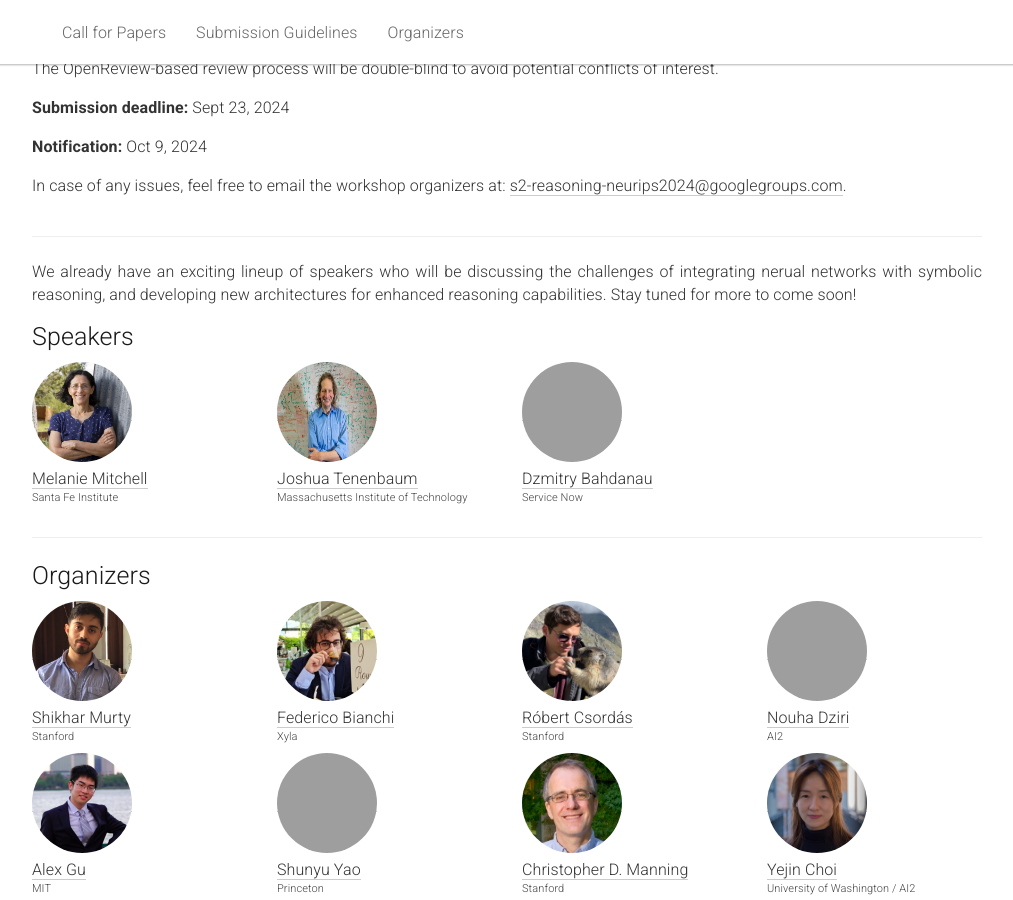
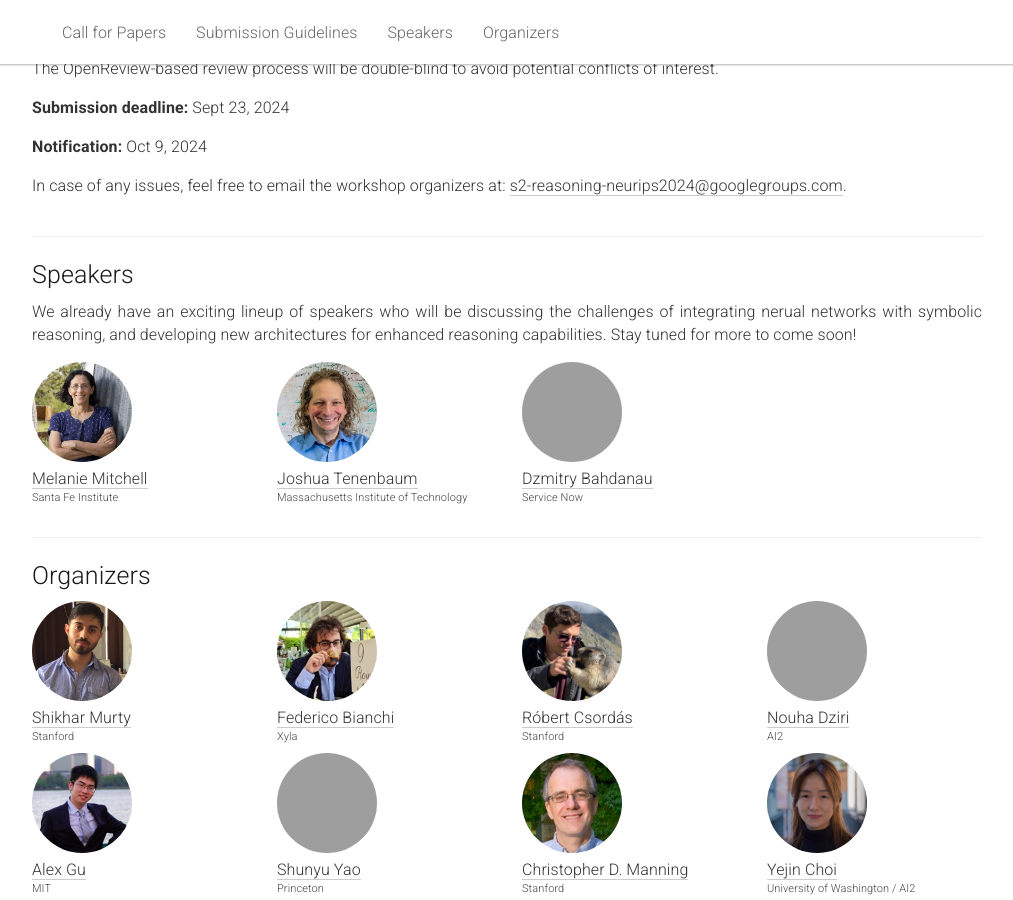
Before and after one commit to s2r-at-scale-workshop/s2r-at-scale-workshop.github.io, a Jekyll site: the page built from _pages/home.md, in a window 1280 px wide and 900 px high, scrolled down 982 px, cut to the strip 0-900 px from the top of the window. Shown: the whole strip, without its empty margins (133-1146 px from the left). Built offline with Jekyll 4.4.1, drawn with Linux system fonts in a browser that asks for light colours; grey boxes are pictures that could not be loaded.

Commit message:
Add speakers to the menu, fix JT picture

```diff
--- a/_includes/header.html
+++ b/_includes/header.html
@@ -18,6 +18,7 @@
         <li><a href="#accepted">Accepted Papers</a></li> -->
         <li><a class="nav-link" href="#cfp">Call for Papers </a></li>
         <li><a class="nav-link" href="#guidelines">Submission Guidelines</a></li>
+        <li><a class="nav-link" href="#speakers">Speakers</a></li>
         <li><a class="nav-link" href="#organizers">Organizers</a></li>
         <!--li><a href="#dates">Important Dates</a></li-->
         <!--li><a href="#intro">Introduction</a></li-->
--- a/_pages/home.md
+++ b/_pages/home.md
@@ -92,6 +92,13 @@
 
 <!-- Speakers -->
 
+
+
+<div class="row" id="speakers">
+  <div class="col-xs-12">
+    <h2>Speakers</h2>
+  </div>
+</div>
 <div class="row">
     <div class="col-xs-12">
         <p>
@@ -100,11 +107,6 @@
     </div>
 </div>
 
-<div class="row" id="speakers">
-  <div class="col-xs-12">
-    <h2>Speakers</h2>
-  </div>
-</div>
 <div class="row">
   <div class="col-xs-6 col-lg-3">
     <a href="https://melaniemitchell.me/" target="_blank">
```
Also changed, not shown: static/img/people/jt.jpg.
